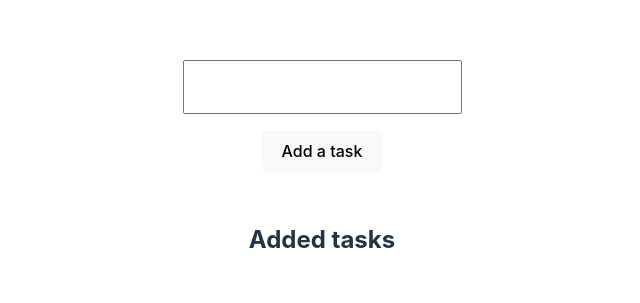
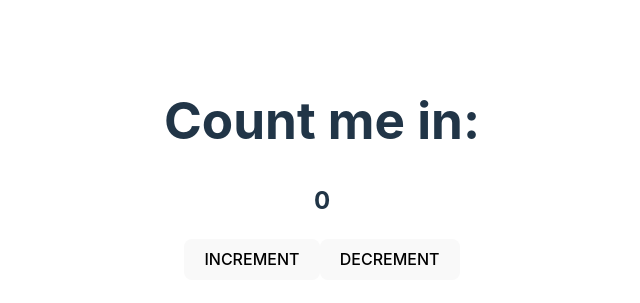
Before and after one commit to GinoongFlores/react-recreating-projects, a React (Vite) app: page / in a window 1280 px wide. Shown: the part 231-534 px from the top of the page, without its empty margins (318-958 px from the left). Built offline with nearby package versions, Linux system fonts and the light colour scheme.

Commit message:
initalize setup

```diff
--- a/src/App.css
+++ b/src/App.css
@@ -4,36 +4,3 @@
 	padding: 2rem;
 	text-align: center;
 }
-
-.addTask {
-	display: flex;
-	flex-direction: column;
-	align-items: center;
-	justify-content: center;
-	gap: 16px;
-}
-
-.addTask input {
-	width: 100%;
-	padding: 16px;
-	font-size: 16px;
-}
-
-h2.tasks {
-	margin-top: 50px;
-}
-
-.todoList--task {
-	display: flex;
-	justify-content: center;
-	align-items: center;
-	gap: 16px;
-
-	border: 1px solid white;
-	margin-top: 16px;
-}
-
-.taskName {
-	padding: 0.5rem;
-	margin: 0;
-}
--- a/src/App.jsx
+++ b/src/App.jsx
@@ -1,62 +1,23 @@
 import { useState } from "react";
 import "./App.css";
 
-import { Task } from "./Task";
+function App() {
+	const [count, setCount] = useState(0);
 
-function App() {
-	const [todoList, setTodoList] = useState([]);
-	const [newTask, setNewTask] = useState("");
-
-	const handleChange = (event) => {
-		setNewTask(event.target.value);
+	const increment = () => {
+		setCount(count + 1);
 	};
 
-	const addTasks = () => {
-		const tasks = {
-			id: todoList.length === 0 ? 1 : todoList[todoList.length - 1].id + 1,
-			taskName: newTask,
-			complete: false,
-		};
-		setTodoList(tasks.taskName !== "" ? [...todoList, tasks] : todoList);
-	};
-
-	const deleteTask = (id) => {
-		setTodoList(todoList.filter((task) => task.id !== id));
-	};
-
-	const completeTask = (id) => {
-		setTodoList(
-			todoList.map((task) => {
-				if (task.id === id) {
-					return { ...task, complete: true };
-				} else {
-					return task;
-				}
-			})
-		);
+	const decrement = () => {
+		setCount(count - 1);
 	};
 
 	return (
 		<div className="App">
-			<div className="todoList">
-				<div className="addTask">
-					<input type="text" onChange={handleChange} />
-					<button onClick={addTasks}>Add a task</button>
-				</div>
-
-				<h2 className="tasks">Added tasks</h2>
-				{todoList.map((task) => {
-					return (
-						<Task
-							id={task.id}
-							taskName={task.taskName}
-							complete={task.complete}
-							completeTaskBtn={completeTask}
-							deleteTaskBtn={deleteTask}
-						/>
-					);
-				})}
-			</div>
+			<h1>Count me in: </h1>
+			<h2>{count}</h2>
+			<button>INCREMENT</button>
+			<button>DECREMENT</button>
 		</div>
 	);
 }
```
